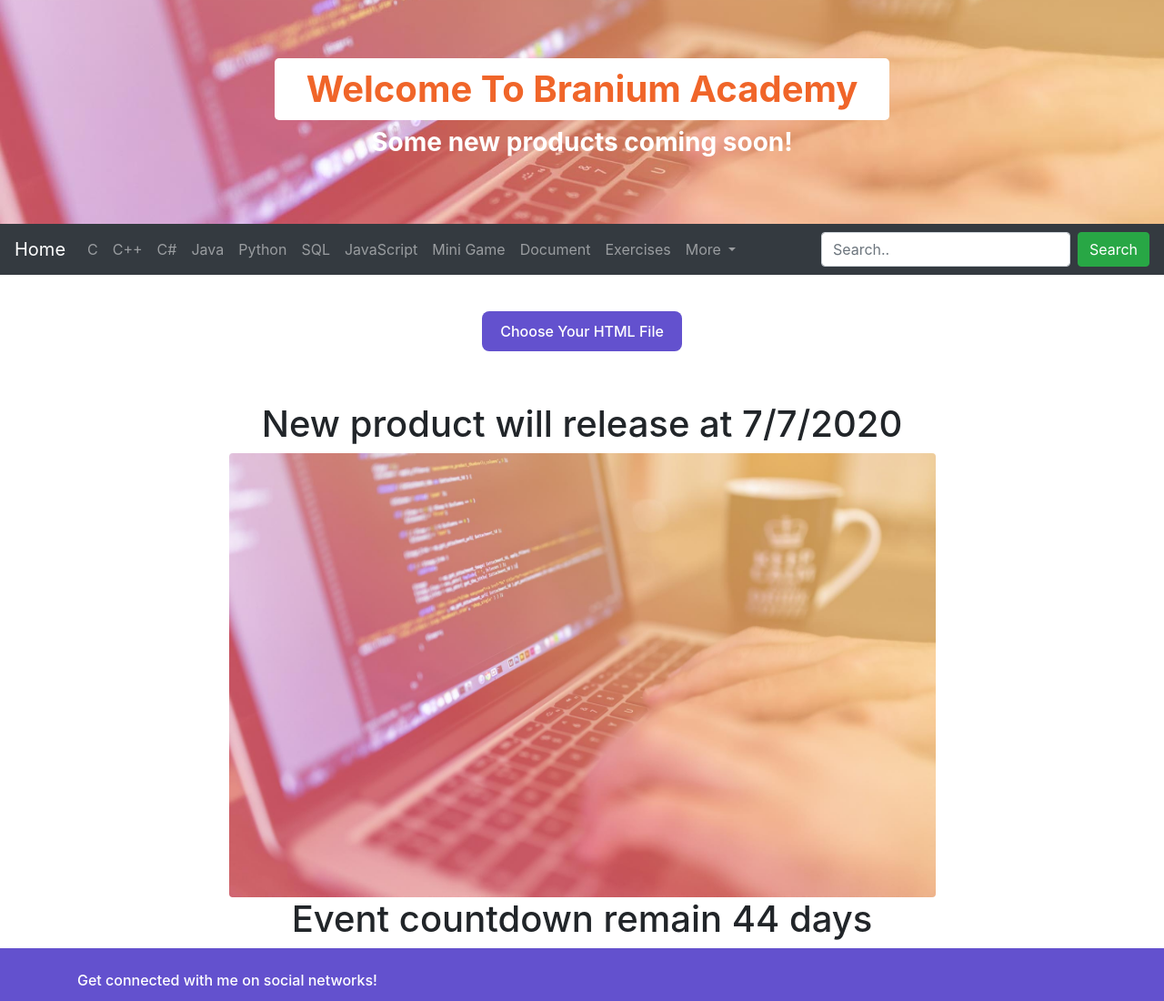
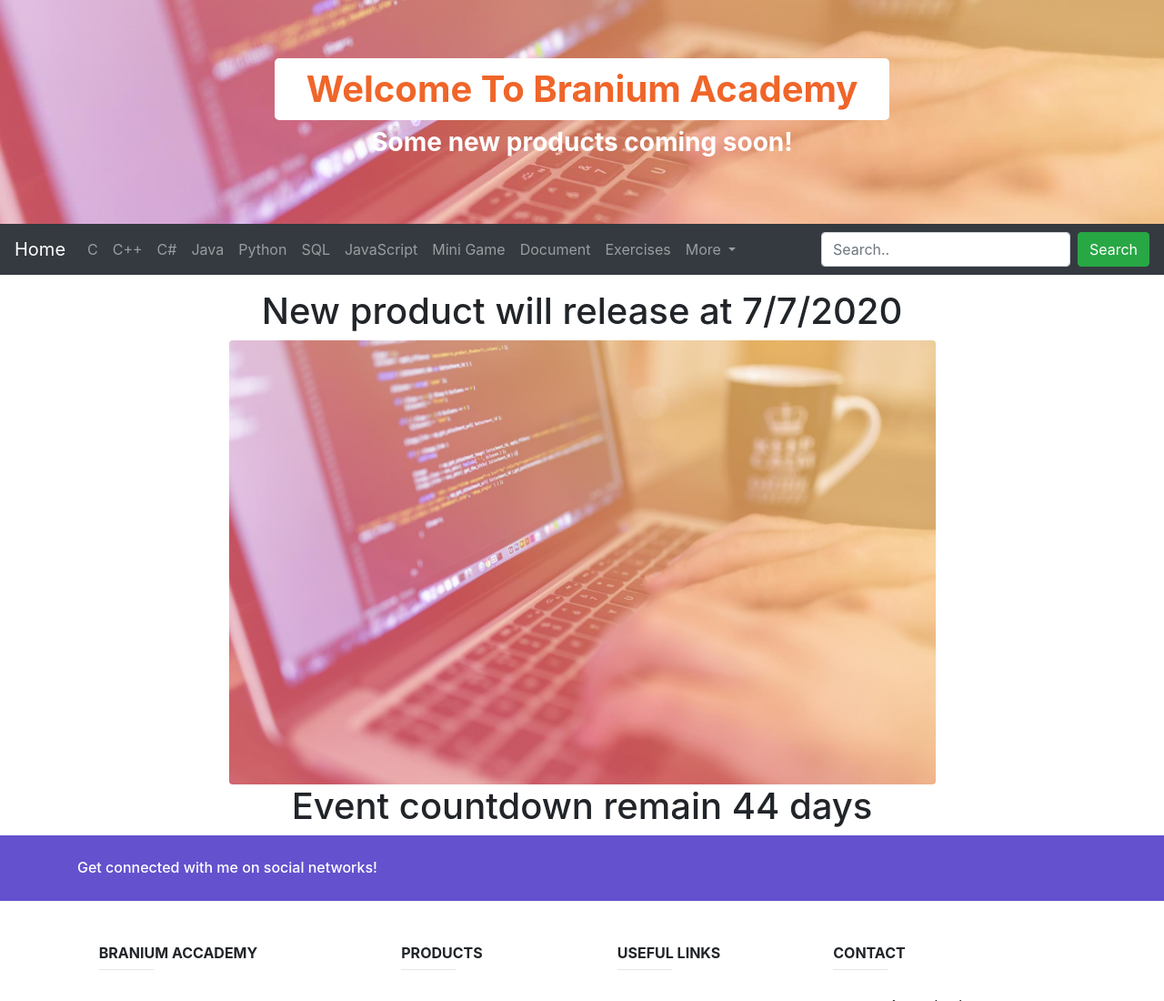
Before and after one commit to thantrieu/learning, a plain HTML site: page index.html in a window 1280 px wide. Shown: the top 1100 px of the page at 91% size. Drawn offline with nearby package versions, Linux system fonts and the light colour scheme.

```diff
--- a/index.html
+++ b/index.html
@@ -84,7 +84,8 @@
 			</ul>
 		</div>
 	</nav>
-	<div id="demo-container">
+
+	<!-- <div id="demo-container">
 		<label for="file-input" id="file-input-label" class="btnn1">Choose Your HTML File
 			<span class="tooltiptext">Upload file</span>
 		</label>
@@ -92,7 +93,7 @@
 		<div id="file-progress-container">
 			<span id="file-progress-percent"></span>% read
 		</div>
-	</div>
+	</div> -->
 
 	<div class="container pt-3">
 		<h1 style="text-align: center;">New product will release at 7/7/2020</h1>
```
